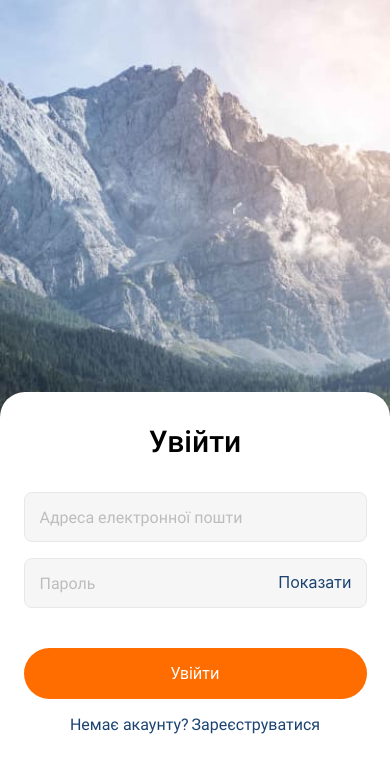
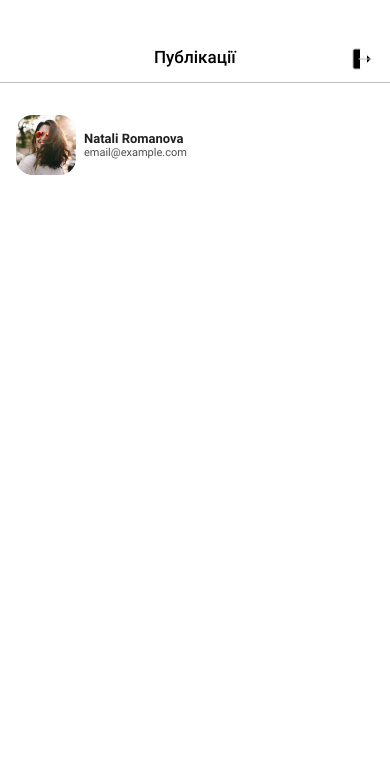
Before and after one commit to DaniilPesotskyi/react-native-app, a React Native app: screen / in a window 390 px wide. Shown: the top 772 px of the page. Built offline with nearby package versions, Linux system fonts and the light colour scheme.

Commit message:
posts screen

```diff
--- a/App.js
+++ b/App.js
@@ -2,7 +2,8 @@ import { StatusBar } from "expo-status-bar";
 import { StyleSheet, View } from "react-native";
 // import RegistrationScreen from "./screens/RegistrationScreen";
 import { useFonts } from "expo-font";
-import LoginScreen from "./screens/LoginScreen";
+// import LoginScreen from "./screens/LoginScreen";
+import PostsScreen from "./screens/PostsScreen";
 
 export default function App() {
   const [fontsLoaded] = useFonts({
@@ -18,7 +19,8 @@ export default function App() {
   return (
     <View style={styles.container}>
       {/* <RegistrationScreen /> */}
-      <LoginScreen />
+      {/* <LoginScreen /> */}
+      <PostsScreen />
       <StatusBar style="auto" />
     </View>
   );
--- a/screens/PostsScreen.js
+++ b/screens/PostsScreen.js
@@ -1,11 +1,103 @@
-import { Text, View } from "react-native";
+import { StyleSheet, Text, View, Image, TouchableOpacity } from "react-native";
 
+import Svg, { Path, Rect } from "react-native-svg";
+import userImage from "./../assets/images/userImage.jpg";
 const PostsScreen = () => {
   return (
-    <View>
-      <Text>POSTS SCREEN</Text>
+    <View style={styles.container}>
+      <View style={styles.screenHeader}>
+        <Text style={styles.screenTitle}>Публікації</Text>
+        <TouchableOpacity>
+          <Svg width={24} height={24}>
+            <Path
+              d="M10 22H5C3.89543 22 3 21.1046 3 20V4C3 2.89543 3.89543 2 5 2H10"
+              stroke="#BDBDBD"
+              stroke-linecap="round"
+              stroke-linejoin="round"
+            />
+            <Path
+              d="M17 16L21 12L17 8"
+              stroke="#BDBDBD"
+              stroke-linecap="round"
+              stroke-linejoin="round"
+            />
+            <Path
+              d="M21 12H9"
+              stroke="#BDBDBD"
+              stroke-linecap="round"
+              stroke-linejoin="round"
+            />
+          </Svg>
+        </TouchableOpacity>
+      </View>
+      <View style={styles.userCard}>
+        <Image style={styles.userImage} source={userImage} />
+        <View>
+          <Text style={styles.userName}>Natali Romanova</Text>
+          <Text style={styles.userEmail}>email@example.com</Text>
+        </View>
+      </View>
+      <View></View>
     </View>
   );
 };
 
+const styles = StyleSheet.create({
+  container: {
+    flex: 1,
+    width: "100%",
+    marginTop: 20,
+  },
+
+  screenHeader: {
+    paddingTop: 27,
+    paddingBottom: 11,
+    paddingLeft: 16,
+    paddingRight: 16,
+    marginBottom: 32,
+    flexDirection: "row",
+
+    borderBottomWidth: 1,
+    borderColor: "#BDBDBD",
+  },
+
+  screenTitle: {
+    marginLeft: 138,
+    marginRight: "auto",
+
+    fontFamily: "Roboto-Medium",
+    fontSize: 17,
+    lineHheight: 22,
+  },
+
+  userCard: {
+    flexDirection: "row",
+    alignItems: "center",
+    gap: 8,
+
+    paddingLeft: 16,
+    paddingRight: 16,
+  },
+
+  userImage: {
+    width: 60,
+    height: 60,
+    borderRadius: 16,
+  },
+
+  userName: {
+    fontFamily: "Roboto-Bold",
+    fontSize: 13,
+    lineHeight: 15,
+    color: "#212121",
+  },
+
+  userEmail: {
+    fontFamily: "Roboto-Regular",
+    fontSize: 11,
+    lineHeight: 13,
+    color: "rgba(33, 33, 33, 0.8)",
+  },
+});
+
 export default PostsScreen;
```
Also changed, not shown: assets/images/userImage.jpg (added).
